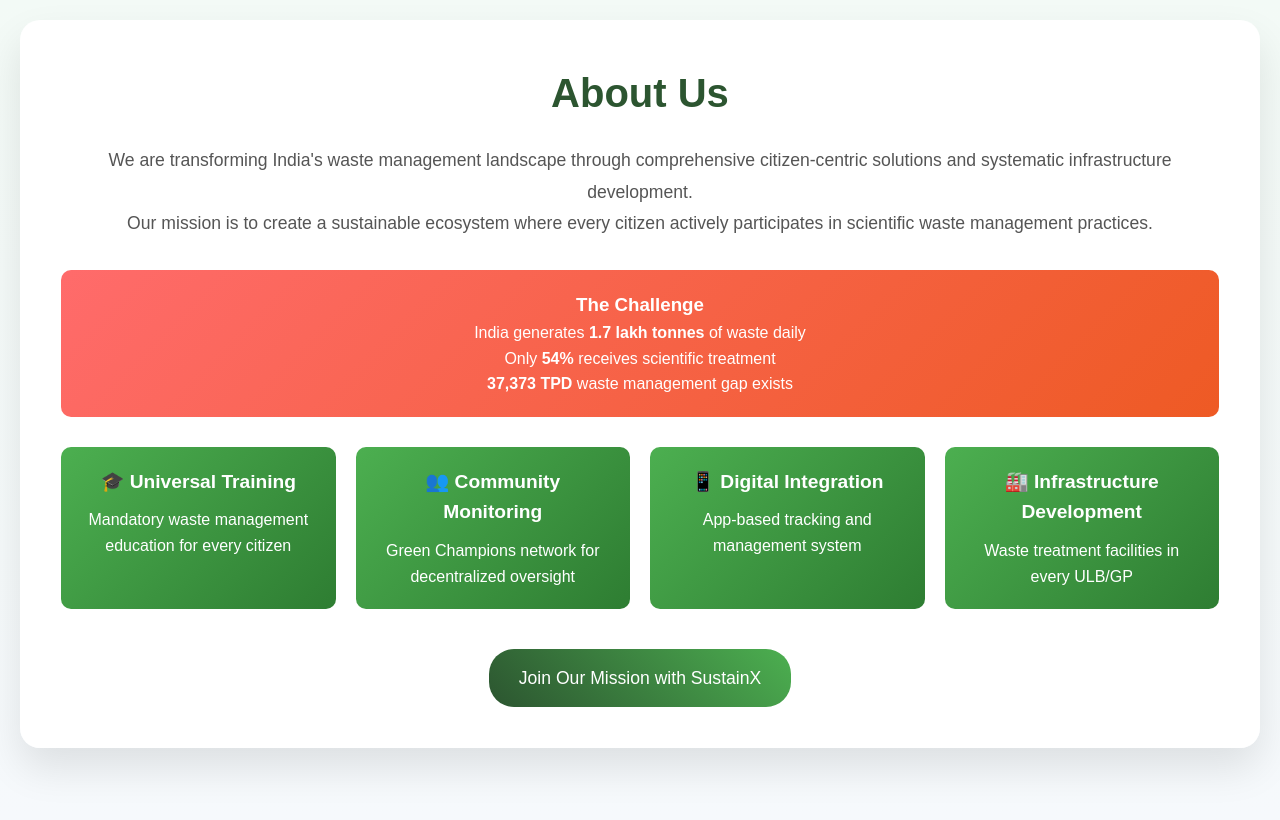
After one commit to Arjun-Shukla/Scrapit, a Django app: template templates/aboutus.html in a window 1280 px wide. The commit adds this page. Run offline with Django 5.2, Linux system fonts and the light colour scheme; the template is opened without the code that fills it, so the values that code supplies are empty.

Commit message:
added footer , about us page and fixed some frontend

```diff
--- /dev/null
+++ b/static/css/aboutus.css
@@ -0,0 +1,298 @@
+* {
+  margin: 0;
+  padding: 0;
+  box-sizing: border-box;
+}
+
+body {
+  font-family: "Arial", sans-serif;
+  line-height: 1.6;
+    background: #f6f9fc;
+    background: linear-gradient(
+  180deg,
+  #f3faf6 0%,
+  #f6f9fc 100%
+);
+  min-height: 100vh;
+}
+
+header {
+  position: relative;
+  z-index: 1001;
+  width: 100%;
+  background: transparent;
+}
+
+.navbar {
+  position: sticky;
+  top: 0;
+  width: 100%;
+  background: linear-gradient(180deg, #18333f, #24444f, #2d5f74);
+  z-index: 1002;
+  display: flex;
+  align-items: center;
+  justify-content: space-between;
+  height: 70px;
+  padding: 0 32px;
+  box-shadow: 0 2px 8px rgba(0, 0, 0, 0.08);
+  animation: slideDown 0.8s ease-in-out;
+}
+
+@keyframes slideDown {
+  0% {
+    opacity: 0;
+    transform: translateY(-40px);
+  }
+  100% {
+    opacity: 1;
+    transform: translateY(0);
+  }
+}
+
+.left {
+  display: flex;
+  align-items: center;
+  height: 100%;
+  position: static;
+  background: none;
+}
+
+.left img {
+  height: 70px;
+  width: auto;
+  filter: brightness(1.8);
+  margin-right: 12px;
+}
+
+.navbar ul {
+  display: flex;
+  flex-direction: row;
+  gap: 32px;
+  justify-content: center;
+  align-items: center;
+  list-style: none;
+  padding: 0;
+  margin: 0;
+  flex: 1;
+}
+
+.navbar li {
+  display: inline-block;
+}
+
+.navbar li a {
+  display: block;
+  padding: 14px 24px;
+  color: white;
+  text-decoration: none;
+  font-weight: 500;
+  border-radius: 15px;
+  transition: all 0.3s ease;
+}
+
+.navbar li a:hover {
+  background: rgba(255, 255, 255, 0.2);
+  transform: translateY(-2px);
+}
+
+.login a {
+  display: block;
+  padding: 14px 24px;
+  color: white;
+  text-decoration: none;
+  font-weight: 500;
+  border-radius: 15px;
+  transition: all 0.3s ease;
+}
+
+.login a:hover {
+  background: rgba(255, 255, 255, 0.2);
+  transform: translateY(-2px);
+}
+
+.login {
+  position: relative;
+}
+
+.login .dropdown {
+  display: none;
+  position: absolute;
+  top: 100%;
+  right: 0;
+  background: #203a43;
+  border-radius: 12px;
+  box-shadow: 0 4px 16px rgba(0, 0, 0, 0.12);
+  min-width: 160px;
+  padding: 16px 0;
+  z-index: 1003;
+}
+
+.login:hover .dropdown {
+  display: flex;
+  flex-direction: column;
+  gap: 16px;
+}
+
+.login .dropdown li {
+  list-style: none;
+  width: 100%;
+  text-align: left;
+}
+
+.login .dropdown li a {
+  display: block;
+  padding: 10px 24px;
+  color: white;
+  text-decoration: none;
+  font-weight: 500;
+  border-radius: 8px;
+  transition: background 0.2s;
+}
+
+.login .dropdown li a:hover {
+  background: rgba(255, 255, 255, 0.15);
+}
+
+.services {
+  position: relative;
+}
+
+.services .dropdown {
+  display: none;
+  position: absolute;
+  top: 100%;
+  left: 0;
+  background: #203a43;
+  border-radius: 12px;
+  box-shadow: 0 4px 16px rgba(0, 0, 0, 0.12);
+  min-width: 160px;
+  padding: 16px 0;
+  z-index: 1003;
+}
+
+.services:hover .dropdown {
+  display: flex;
+  flex-direction: column;
+  gap: 16px;
+}
+
+.services .dropdown li {
+  list-style: none;
+  width: 100%;
+  text-align: left;
+}
+
+.services .dropdown li a {
+  display: block;
+  padding: 10px 24px;
+  color: white;
+  text-decoration: none;
+  font-weight: 500;
+  border-radius: 8px;
+  transition: background 0.2s;
+}
+
+.services .dropdown li a:hover {
+  background: rgba(255, 255, 255, 0.15);
+}
+.container {
+  max-width: auto;
+  margin: 20px auto;
+  padding: 0px 20px;
+}
+
+.about {
+  background: rgba(255, 255, 255, 0.95);
+  border-radius: 20px;
+  padding: 40px;
+  box-shadow: 0 20px 40px rgba(0, 0, 0, 0.1);
+  border: 1px solid rgba(255, 255, 255, 0.2);
+}
+
+h1 {
+  color: #2c5530;
+  font-size: 2.5em;
+  margin-bottom: 20px;
+  text-align: center;
+  background-color: linear-gradient(45deg, #2c5530, #4caf50);
+}
+
+.intro {
+  font-size: 1.1em;
+  color: #555;
+  margin-bottom: 30px;
+  text-align: center;
+  line-height: 1.8;
+}
+
+.stats {
+  background: linear-gradient(135deg, #ff6b6b, #ee5a24);
+  color: white;
+  padding: 20px;
+  border-radius: 10px;
+  margin: 20px 0;
+  text-align: center;
+}
+
+.solutions-grid {
+  display: grid;
+  grid-template-columns: repeat(auto-fit, minmax(250px, 1fr));
+  gap: 20px;
+  margin-top: 30px;
+}
+
+.solution-card {
+  background: linear-gradient(135deg, #4caf50, #2e7d32);
+  color: white;
+  padding: 20px;
+  border-radius: 10px;
+  text-align: center;
+  transform: translateY(0);
+  transition: transform 0.3s ease;
+}
+
+.solution-card:hover {
+  transform: translateY(-5px);
+}
+
+.solution-card h3 {
+  margin-bottom: 10px;
+  font-size: 1.2em;
+}
+
+.join {
+  text-align: center;
+  margin-top: 40px;
+}
+
+.join-button {
+  background: linear-gradient(45deg, #2c5530, #4caf50);
+  color: white;
+  padding: 15px 30px;
+  border: none;
+  border-radius: 25px;
+  font-size: 1.1em;
+  cursor: pointer;
+  transition: all 0.3s ease;
+  text-decoration: none;
+  display: inline-block;
+}
+
+.join-button:hover {
+  transform: scale(1.05);
+  box-shadow: 0 10px 20px rgba(0, 0, 0, 0.2);
+}
+
+@media (max-width: 768px) {
+  .about {
+    padding: 20px;
+  }
+
+  h1 {
+    font-size: 2em;
+  }
+
+  .solutions-grid {
+    grid-template-columns: 1fr;
+  }
+}
--- /dev/null
+++ b/templates/aboutus.html
@@ -0,0 +1,57 @@
+<!DOCTYPE html>
+<html lang="en">
+<head>
+    <meta charset="UTF-8">
+    <meta name="viewport" content="width=device-width, initial-scale=1.0">
+    <title>About Us</title>
+    <link rel="stylesheet" href="../static/css/aboutus.css">
+</head>
+<body>
+
+<div class="container">
+        <div class="about">
+            <h1>About Us</h1>
+
+            <div class="intro">
+                <p>We are transforming India's waste management landscape through comprehensive citizen-centric solutions and systematic infrastructure development.</p>
+                <p>Our mission is to create a sustainable ecosystem where every citizen actively participates in scientific waste management practices.</p>
+            </div>
+
+            <div class="stats">
+                <h3>The Challenge</h3>
+                <p>India generates <strong>1.7 lakh tonnes</strong> of waste daily<br>
+                Only <strong>54%</strong> receives scientific treatment<br>
+                <strong>37,373 TPD</strong> waste management gap exists</p>
+            </div>
+
+            <div class="solutions-grid">
+                <div class="solution-card">
+                    <h3>🎓 Universal Training</h3>
+                    <p>Mandatory waste management education for every citizen</p>
+                </div>
+
+                <div class="solution-card">
+                    <h3>👥 Community Monitoring</h3>
+                    <p>Green Champions network for decentralized oversight</p>
+                </div>
+
+                <div class="solution-card">
+                    <h3>📱 Digital Integration</h3>
+                    <p>App-based tracking and management system</p>
+                </div>
+
+                <div class="solution-card">
+                    <h3>🏭 Infrastructure Development</h3>
+                    <p>Waste treatment facilities in every ULB/GP</p>
+                </div>
+            </div>
+
+            <div class="join">
+                <a href="#" class="join-button">Join Our Mission with SustainX</a>
+                <!-- Form ko link kr dena yahaa -->
+            </div>
+        </div>
+    </div>
+
+</body>
+</html>
```
Also changed, not shown: static/css/index.css (+7 -0 lines), templates/index.html (+43 -4 lines).
